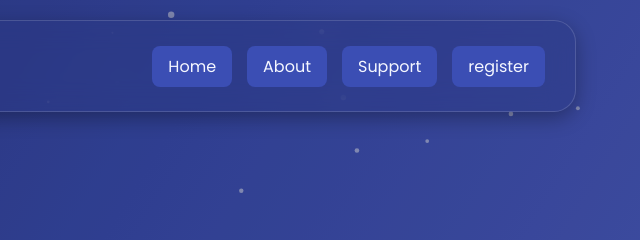
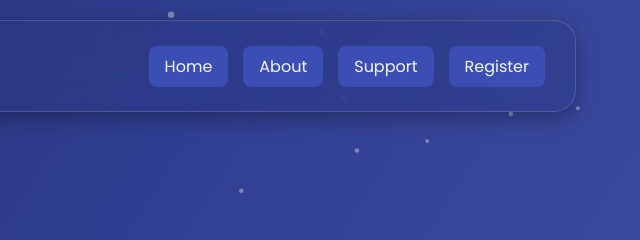
Before and after one commit to Arox-ceo/Lazcreval.Website, a plain HTML site: page About.html in a window 1280 px wide. Shown: the top 240 px of the page, 640-1280 px from the left. Drawn offline with Linux system fonts and the light colour scheme; animation ran at ten frames a second.

Commit message:
About.html

```diff
--- a/About.html
+++ b/About.html
@@ -279,7 +279,7 @@ footer a:hover {
             <a href="index.html">Home</a>
             <a href="About.html">About</a>
             <a href="support.html" target="_blank">Support</a>
-            <a href="register.html">register</a>
+            <a href="register.html">Register</a>
         </nav>
     </header>
 
@@ -396,4 +396,5 @@ window.addEventListener('resize', ()=>{
 </script>
 
 </body>
+
 </html>
```
